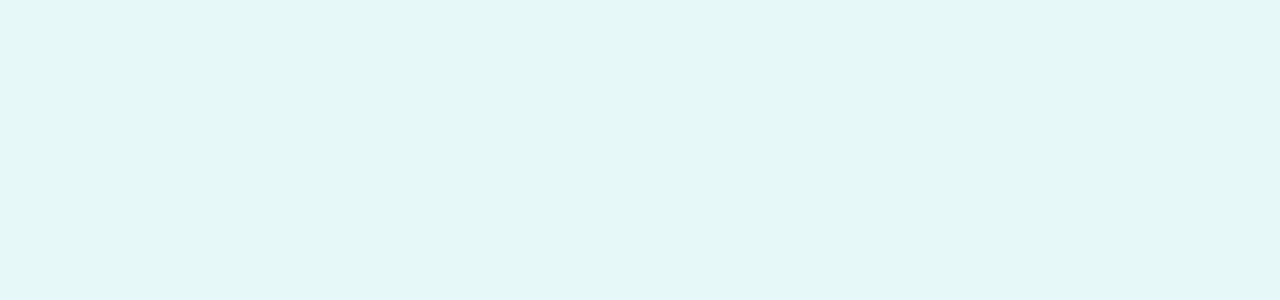
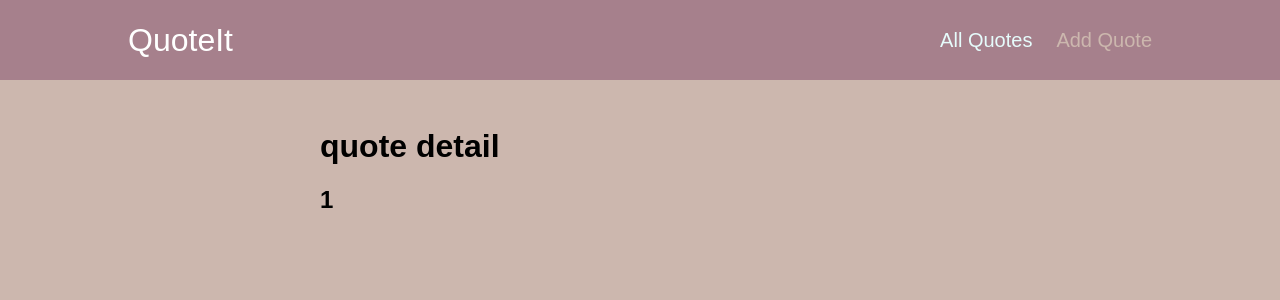
Before and after one commit to sidmohanty11/quote-it-react, a React (Create React App) app: page /quotes/1 in a window 1280 px wide. Shown: the top 300 px of the page. Built offline with nearby package versions, Linux system fonts and the light colour scheme.

Commit message:
basic routers

```diff
--- a/src/App.js
+++ b/src/App.js
@@ -1,7 +1,28 @@
+import { Route, Switch, Redirect } from 'react-router-dom';
+import Layout from './components/layout/Layout';
+import AllQuotes from './pages/AllQuotes';
+import NewQuote from './pages/NewQuote';
+import QuoteDetail from './pages/QuoteDetail';
+
 function App() {
   return (
     <div>
-
+      <Layout>
+      <Switch>
+        <Route path='/' exact>
+          <Redirect to='/quotes' />
+        </Route>
+        <Route path='/quotes' exact>
+          <AllQuotes />
+        </Route>
+        <Route path='/quotes/:quoteId'>
+          <QuoteDetail />
+        </Route>
+        <Route path='/newQuote'>
+          <NewQuote />
+        </Route>
+        </Switch>
+      </Layout>
     </div>
   );
 }
--- /dev/null
+++ b/src/components/layout/Layout.js
@@ -0,0 +1,14 @@
+import React from 'react';
+import classes from './Layout.module.css';
+import MainNav from './MainNav';
+
+const Layout = (props) => {
+    return (
+        <>
+            <MainNav />
+            <main className={classes.main}>{props.children}</main>
+        </>
+    )
+}
+
+export default Layout;
--- /dev/null
+++ b/src/components/layout/MainNav.js
@@ -0,0 +1,19 @@
+import React from 'react';
+import { NavLink } from 'react-router-dom';
+import classes from './MainNavigation.module.css';
+
+const MainNav = () => {
+    return (
+        <header className={classes.header}>
+            <div className={classes.logo}>QuoteIt</div>
+            <nav className={classes.nav}>
+                <ul>
+                    <li><NavLink to='/quotes' activeClassName={classes.active}>All Quotes</NavLink></li>
+                    <li><NavLink to='/newQuote' activeClassName={classes.active}>Add Quote</NavLink></li>
+                </ul>
+            </nav>
+        </header>
+    )
+}
+
+export default MainNav;
--- a/src/components/layout/MainNavigation.module.css
+++ b/src/components/layout/MainNavigation.module.css
@@ -5,7 +5,7 @@
   padding: 0 10%;
   justify-content: space-between;
   align-items: center;
-  background-color: #008080;
+  background-color: #a6808c;
 }
 
 .logo {
@@ -27,7 +27,7 @@
 
 .nav a {
   text-decoration: none;
-  color: #88dfdf;
+  color: #ccb7ae;
 }
 
 .nav a:hover,
--- a/src/index.css
+++ b/src/index.css
@@ -5,7 +5,7 @@
 body {
   font-family: sans-serif;
   margin: 0;
-  background-color: #e7f8f8;
+  background-color: #ccb7ae;
 }
 
 .centered {
--- a/src/index.js
+++ b/src/index.js
@@ -1,6 +1,7 @@
 import ReactDOM from 'react-dom';
+import { BrowserRouter } from 'react-router-dom';
 
 import './index.css';
 import App from './App';
 
-ReactDOM.render(<App />, document.getElementById('root'));
+ReactDOM.render(<BrowserRouter><App /></BrowserRouter>, document.getElementById('root'));
--- /dev/null
+++ b/src/pages/AllQuotes.js
@@ -0,0 +1,11 @@
+import React from 'react'
+
+const AllQuotes = () => {
+    return (
+        <div>
+            <h1>All quotes!</h1>
+        </div>
+    )
+}
+
+export default AllQuotes;
--- /dev/null
+++ b/src/pages/NewQuote.js
@@ -0,0 +1,11 @@
+import React from 'react'
+
+const NewQuote = () => {
+    return (
+        <div>
+            <h1>new quote!</h1>
+        </div>
+    )
+}
+
+export default NewQuote;
--- /dev/null
+++ b/src/pages/QuoteDetail.js
@@ -0,0 +1,18 @@
+import React from 'react';
+import { useParams, Route } from 'react-router-dom';
+import Comments from '../components/comments/Comments';
+
+const QuoteDetail = () => {
+    const params = useParams();
+    return (
+        <>
+            <h1>quote detail</h1>
+            <h2>{params.quoteId}</h2>
+            <Route path={`/quotes/${params.quoteId}/comments`}>
+                <Comments />
+            </Route>
+        </>
+    )
+}
+
+export default QuoteDetail;
```
Also changed, not shown: 1 other file (tests, documents, lock files or other folders).
